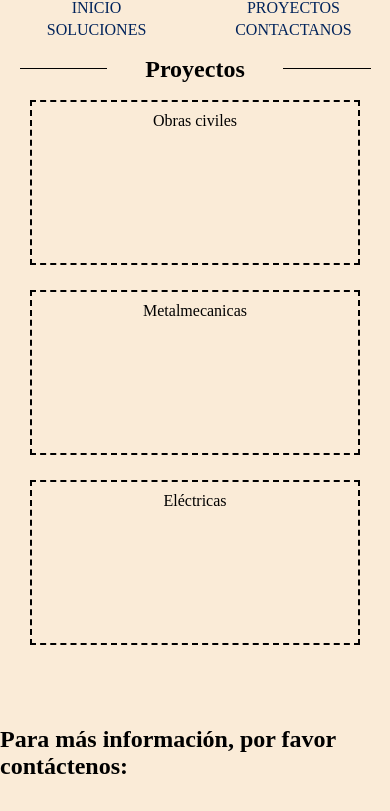
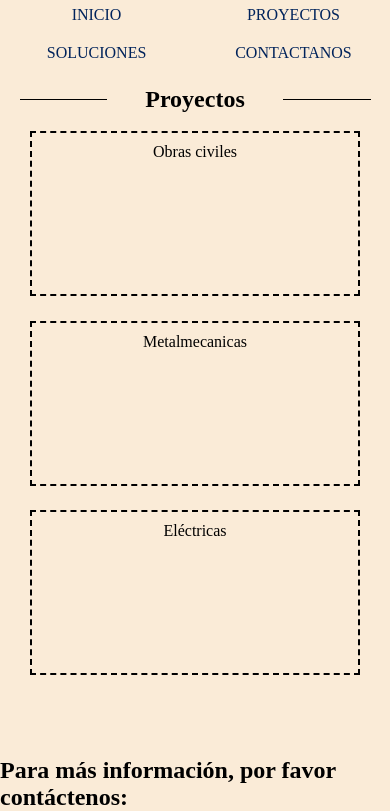
Before and after one commit to Santrosher/Santrosher.github.io, a plain HTML site: page proyectos.html in a window 390 px wide. Shown: the part 72-883 px from the top of the page. Before the commit the page ends 852 px from the top, so only its background shows below. Drawn offline with Linux system fonts and the light colour scheme.

Commit message:
solving mistakes

```diff
--- a/proyectos.css
+++ b/proyectos.css
@@ -60,14 +60,13 @@
 
     nav li {
       text-align: center;
-      margin: 1% 2%;
-      padding: 0 2%;
+        margin: 5% 2%;
     }
 
     nav a {
+        padding: 18%;
         color: #00235B;
         text-decoration: none;
-        padding: 19% 5%;
         transition: 0.35s ease-in-out;
     }
 
@@ -192,7 +191,8 @@
     nav a {
         color: #00235B;
         text-decoration: none;
-        padding: 0% 5%;
+        padding: 18% 5%;
+        transition: 0.35s ease-in-out;
     }
 
     nav a:hover {
```
